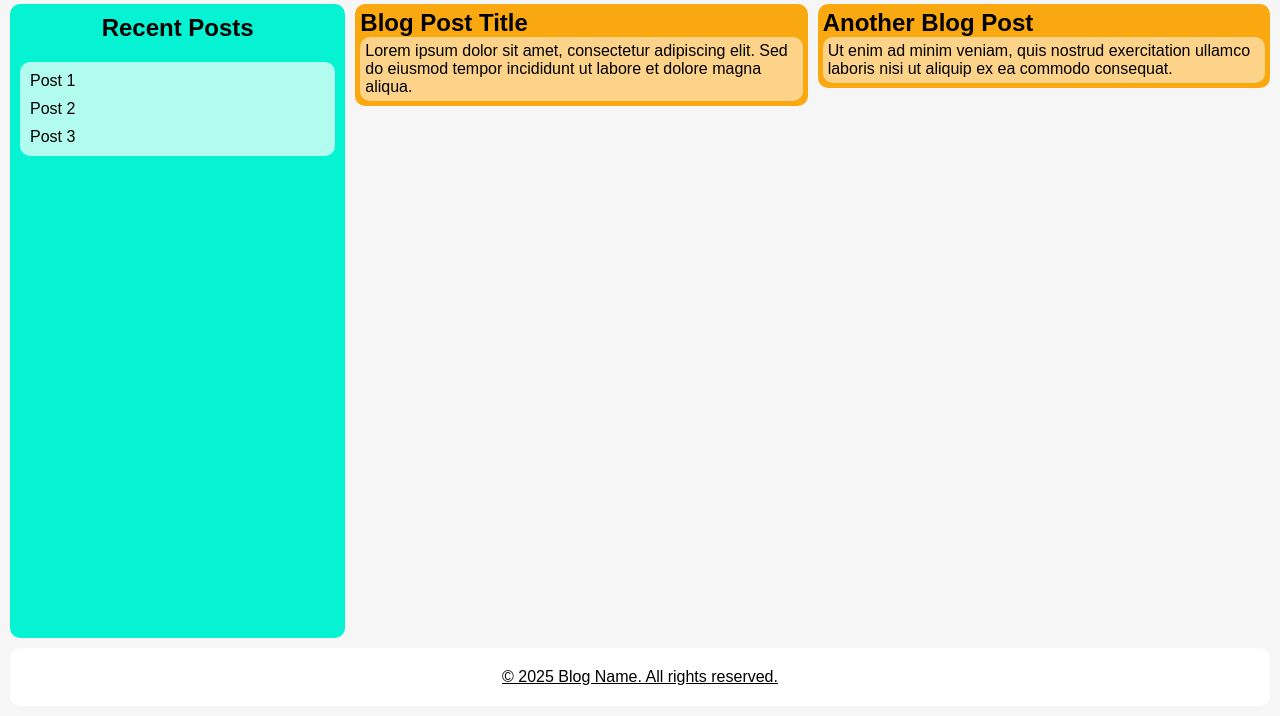
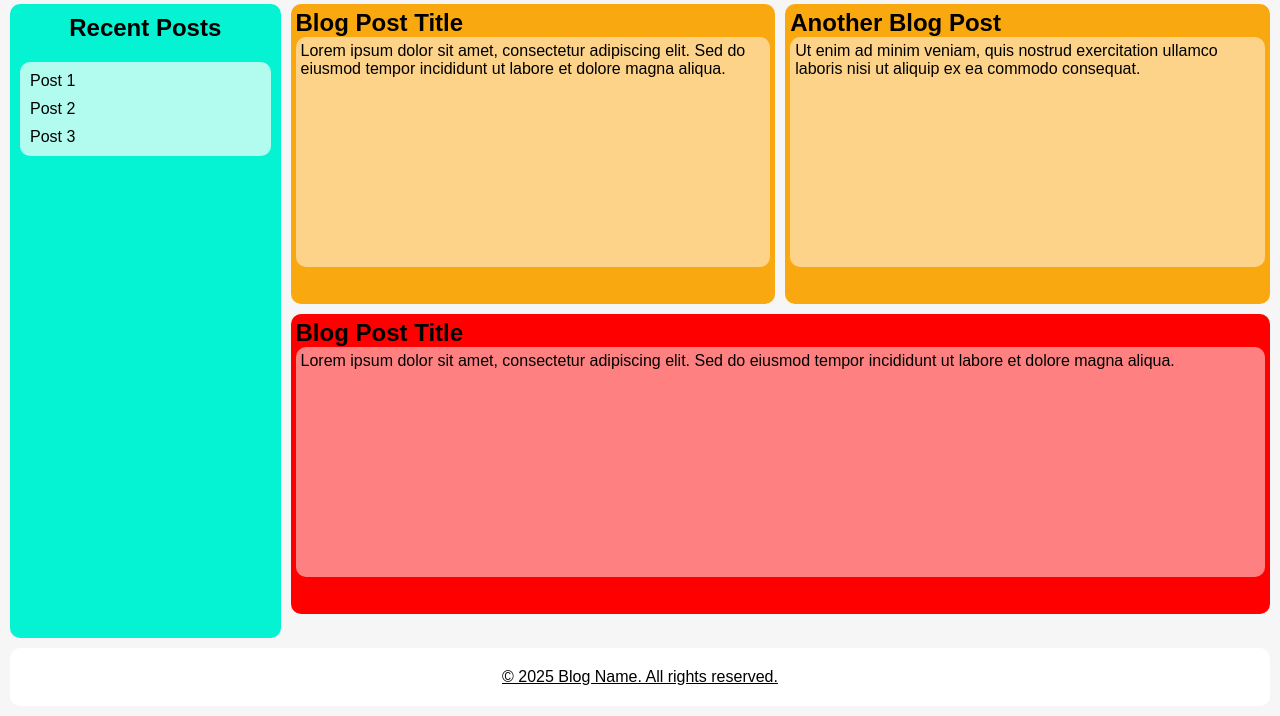
Before and after one commit to Bafaf23/curso-HTML, a plain HTML site: page ejercicio.html in a window 1280 px wide. Shown: the part 84-800 px from the top of the page. Drawn offline with Linux system fonts and the light colour scheme.

Commit message:
update style

```diff
--- a/ejercicio.html
+++ b/ejercicio.html
@@ -41,6 +41,13 @@
               nisi ut aliquip ex ea commodo consequat.
             </p>
           </article>
+          <article class="article 1">
+            <h2>Blog Post Title</h2>
+            <p>
+              Lorem ipsum dolor sit amet, consectetur adipiscing elit. Sed do
+              eiusmod tempor incididunt ut labore et dolore magna aliqua.
+            </p>
+          </article>
         </main>
       </div>
 
--- a/style/ejercicio.css
+++ b/style/ejercicio.css
@@ -55,7 +55,7 @@ nav a:hover {
 aside {
   border-radius: 10px;
   padding: 10px;
-  width: 40rem;
+  width: 30rem;
   background: rgb(5, 243, 211);
 }
 
@@ -82,12 +82,19 @@ ul a {
 main {
   display: grid;
   gap: 10px;
-  grid-template-columns: 1fr 1fr;
+  grid-template-columns: repeat(2, 1fr);
+  grid-template-rows: repeat(2, 0fr);
+}
+
+.article {
+  background: red;
+  grid-column-start: 1;
+  grid-column-end: 3;
 }
 
 article {
   background: rgb(250, 168, 16);
-  height: fit-content;
+  height: 300px;
   padding: 5px;
   border-radius: 10px;
 }
@@ -95,6 +102,7 @@ article {
 article p {
   background: rgba(255, 255, 255, 0.5);
   padding: 5px;
+  height: 230px;
   border-radius: 10px;
 }
 
```
